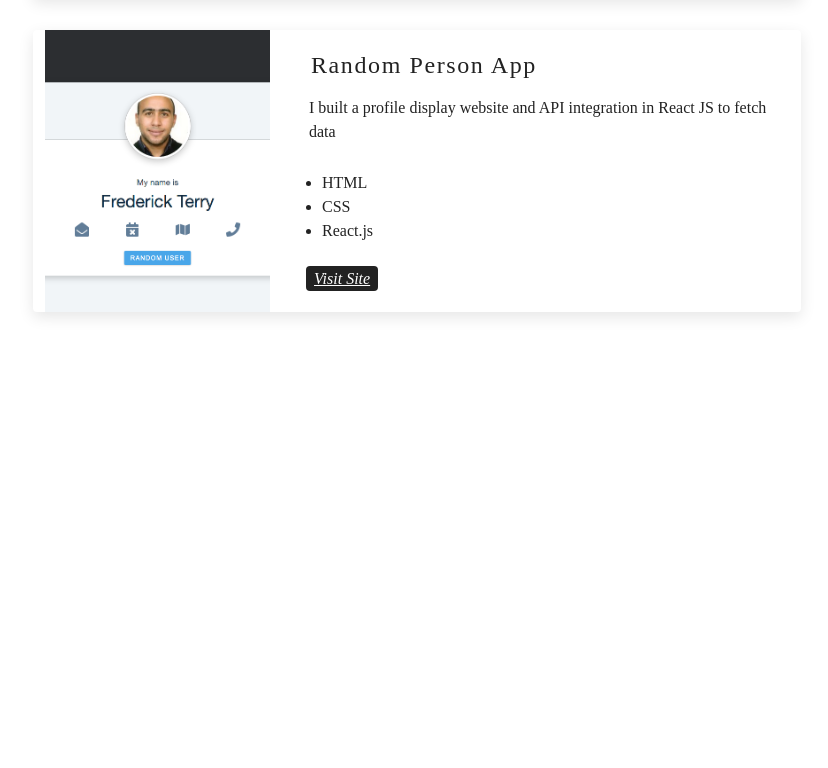
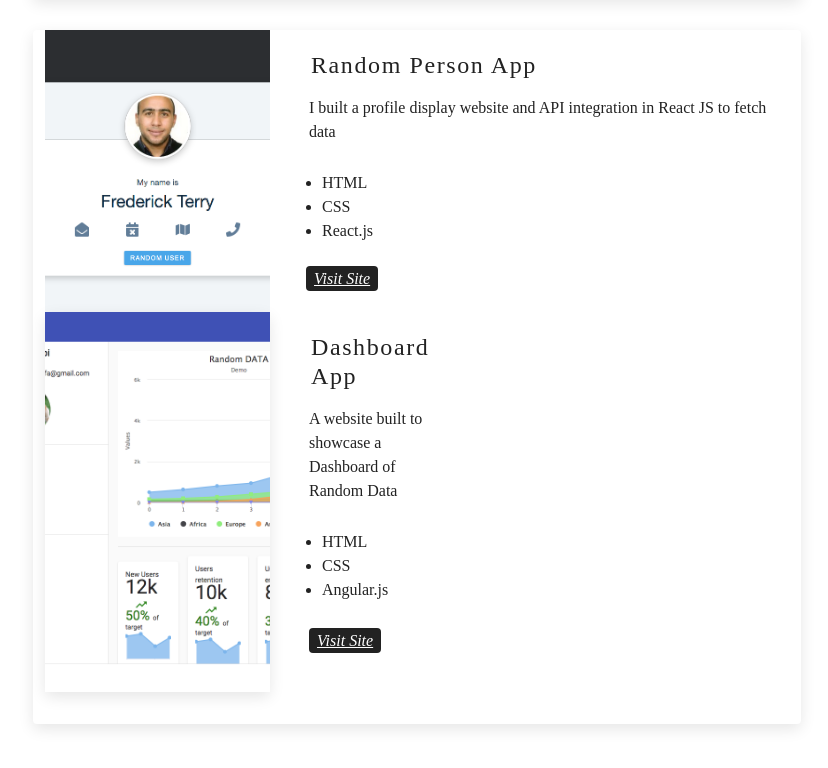
Before and after one commit to OloriAsabi/OloriAsabi.github.io, a React (Create React App) app: page /project in a window 1280 px wide. Shown: the part 1552-2320 px from the top of the page, without its empty margins (223-1051 px from the left). Before the commit the page ends 1976 px from the top, so only its background shows below. Built offline with nearby package versions, Linux system fonts and the light colour scheme; a web font is replaced by a local one.

Commit message:
commit on "main"

```diff
--- a/src/components/Project.js
+++ b/src/components/Project.js
@@ -4,6 +4,7 @@ import logo from "../Images/Olori-logo.png";
 import image1 from "./ProjectImages/AshabiPieShopHome.png";
 import image2 from "./ProjectImages/CocktailHome.png";
 import image3 from "./ProjectImages/RandomPerson.png";
+import image4 from "./ProjectImages/Dashboard.png";
 
 function Project() {
 
@@ -86,6 +87,26 @@ function Project() {
                                 <a href="https://oloriasabi.github.io/random-person-app/" className="data">Visit Site</a>
                                 </div>
 
+                                <div className="single-project col-sm-12">
+                        <div><img src={image4} alt="pic" /></div>
+                        <div className="project-info">
+                            <h4>Dashboard App</h4>
+                            <p>
+                            A website built to showcase a Dashboard of Random Data
+                            </p>
+                            <div className="project-list">
+                            <ul>
+                                <li>HTML</li>
+                                <li>CSS</li>
+                                <li>Angular.js</li>
+                            </ul>
+                            </div>
+                           <p> <a href="https://oloriasabi.github.io/Dashboard-app/" className="data">Visit Site</a>
+                                </p>
+                                </div>
+
+                    </div>
+
                     </div>
                     </div>
                     </main>
```
Also changed, not shown: src/components/ProjectImages/Dashboard.png (added).
